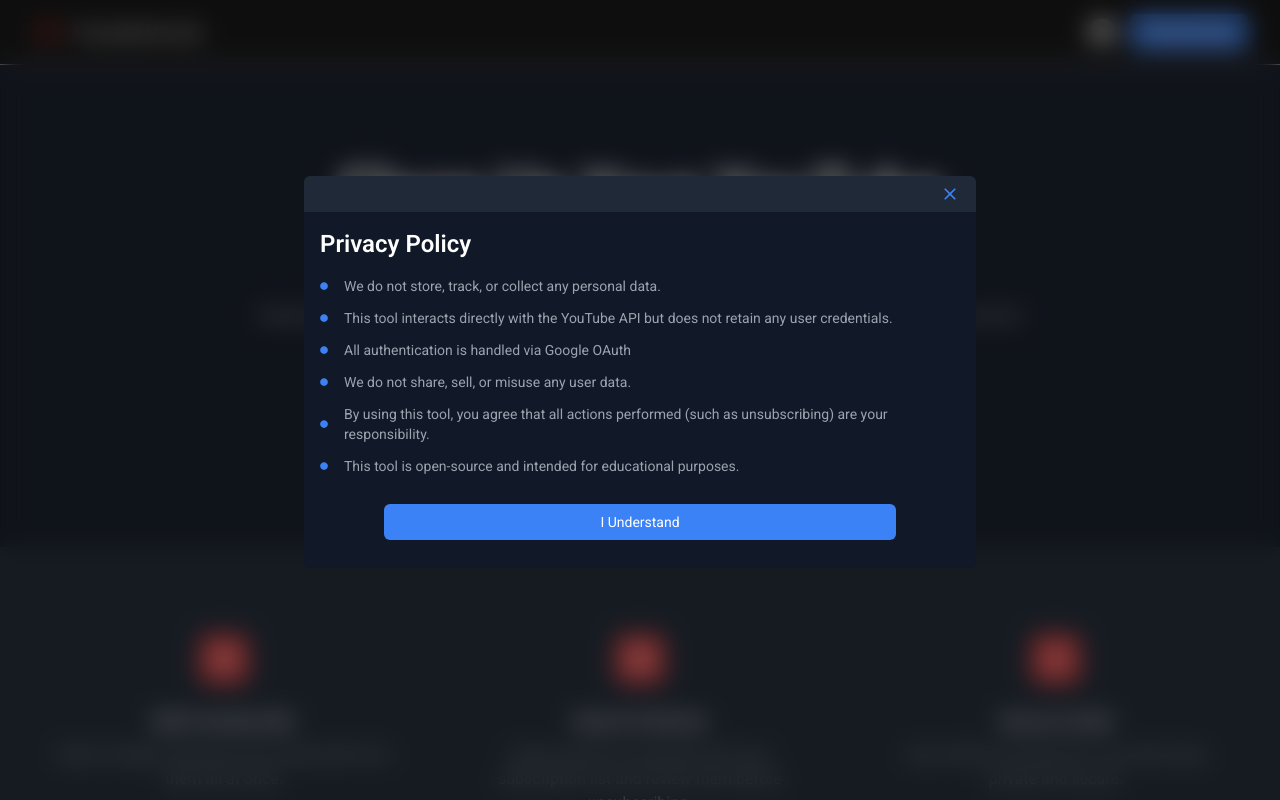
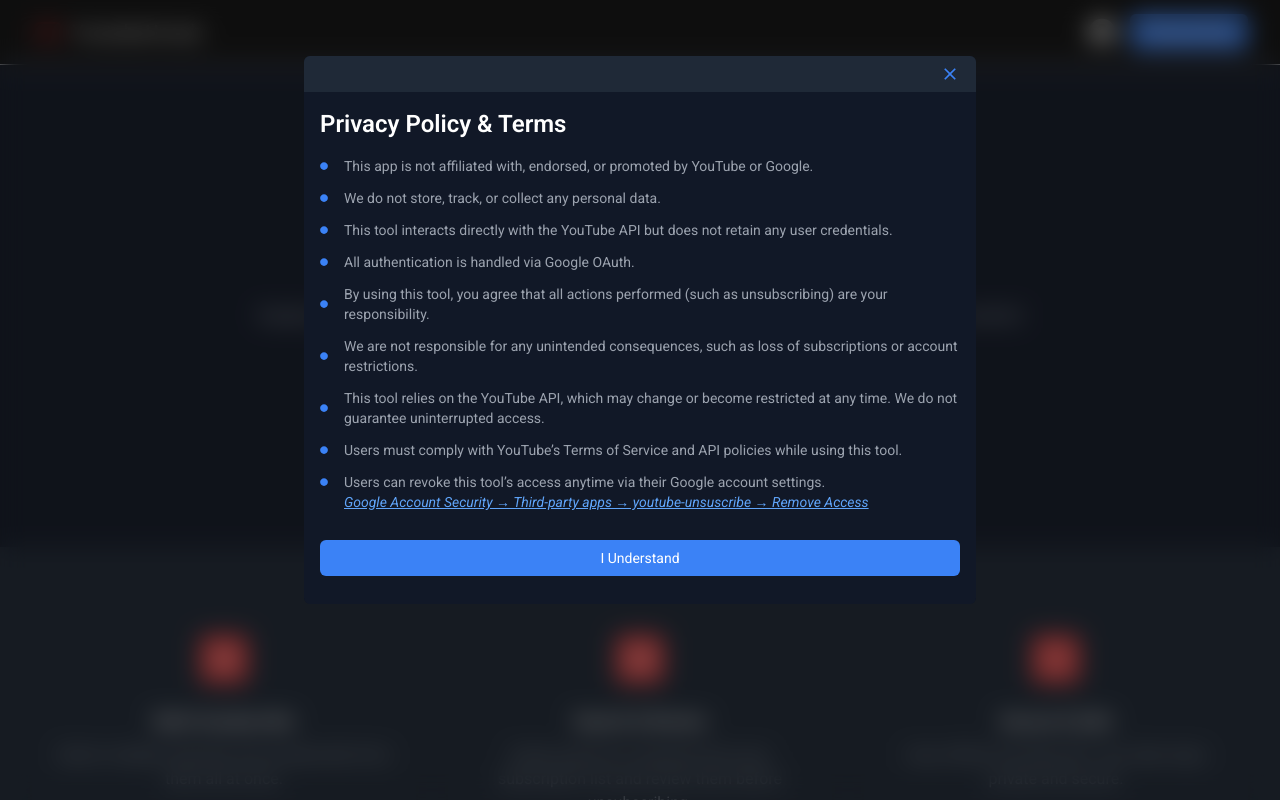
Before and after one commit to HrishiD89/youtube-unsub, a React (Vite) app: page / in a window 1280 px wide. Both pictures are taken after a click on the button "Privacy Policy". Shown: the top 800 px of the page. Built offline with nearby package versions, Linux system fonts and the light colour scheme; no server answers.

Commit message:
MVP done

```diff
--- a/src/components/modals/TermsModal.jsx
+++ b/src/components/modals/TermsModal.jsx
@@ -14,7 +14,7 @@ const TermsModal = ({ termsModal, handleTermsToggle }) => {
             animate={{ opacity: 1, scale: 1 }}
             exit={{ opacity: 0, scale: 0.9 }}
             transition={{ duration: 0.4 }}
-            className="mx-auto mt-40 w-full max-w-2xl overflow-hidden rounded-md bg-gray-900"
+            className="mx-auto mt-10 w-full max-w-2xl overflow-hidden rounded-md bg-gray-900"
           >
             <div className="flex items-center justify-end bg-gray-800 px-4 py-2">
               <motion.span
@@ -29,9 +29,16 @@ const TermsModal = ({ termsModal, handleTermsToggle }) => {
 
             <div className="p-4 w-full flex flex-col gap-4">
               <h2 className="sm:text-2xl text-xl font-semibold text-white">
-                Privacy Policy
+                Privacy Policy & Terms
               </h2>
               <ul className="space-y-3 text-sm text-gray-400">
+                <li className="flex items-center gap-4">
+                  <span>
+                    <FaCircle className="h-2 w-2 text-blue-500" />
+                  </span>
+                  This app is not affiliated with, endorsed, or promoted by
+                  YouTube or Google.
+                </li>
                 <li className="flex items-center gap-4">
                   <span>
                     <FaCircle className="h-2 w-2 text-blue-500" />
@@ -49,14 +56,9 @@ const TermsModal = ({ termsModal, handleTermsToggle }) => {
                   <span>
                     <FaCircle className="h-2 w-2 text-blue-500" />
                   </span>
-                  All authentication is handled via Google OAuth
+                  All authentication is handled via Google OAuth.
                 </li>
-                <li className="flex items-center gap-4">
-                  <span>
-                    <FaCircle className="h-2 w-2 text-blue-500" />
-                  </span>
-                  We do not share, sell, or misuse any user data.
-                </li>
+
                 <li className="flex items-center gap-4">
                   <span>
                     <FaCircle className="h-2 w-2 text-blue-500" />
@@ -64,20 +66,53 @@ const TermsModal = ({ termsModal, handleTermsToggle }) => {
                   By using this tool, you agree that all actions performed (such
                   as unsubscribing) are your responsibility.
                 </li>
+
                 <li className="flex items-center gap-4">
                   <span>
                     <FaCircle className="h-2 w-2 text-blue-500" />
                   </span>
-                  This tool is open-source and intended for educational
-                  purposes.
+                  We are not responsible for any unintended consequences, such
+                  as loss of subscriptions or account restrictions.
+                </li>
+                <li className="flex items-center gap-4">
+                  <span>
+                    <FaCircle className="h-2 w-2 text-blue-500" />
+                  </span>
+                  This tool relies on the YouTube API, which may change or
+                  become restricted at any time. We do not guarantee
+                  uninterrupted access.
+                </li>
+                <li className="flex items-center gap-4">
+                  <span>
+                    <FaCircle className="h-2 w-2 text-blue-500" />
+                  </span>
+                  Users must comply with YouTube’s Terms of Service and API
+                  policies while using this tool.
+                </li>
+                <li className="flex  flex-col ">
+                  <span className="flex item-center items-center gap-4">
+                    <span>
+                      <FaCircle className="h-2 w-2 text-blue-500" />
+                    </span>
+                    Users can revoke this tool’s access anytime via their Google
+                    account settings.
+                  </span>
+                  <a
+                    className="text-blue-400 underline italic"
+                    href="https://myaccount.google.com/security?continue=https://myaccount.google.com/security"
+                  >
+                    <span className=" text-nowrap pl-6">
+                      Google Account Security &rarr; Third-party apps &rarr;
+                      youtube-unsuscribe &rarr; Remove Access
+                    </span>
+                  </a>
                 </li>
               </ul>
               <div className="w-full items-center flex flex-col gap-4 py-3">
                 <motion.button
                   onClick={handleTermsToggle}
-                  whileHover={{ scale: 1.1, transition: { duration: 0.1 } }}
                   whileTap={{ scale: 0.9 }}
-                  className="bg-blue-500 max-w-lg rounded-md text-sm py-2 px-4 w-full"
+                  className="bg-blue-500 hover:bg-blue-600  rounded-md text-sm py-2 px-4 w-full"
                 >
                   I Understand
                 </motion.button>
```
